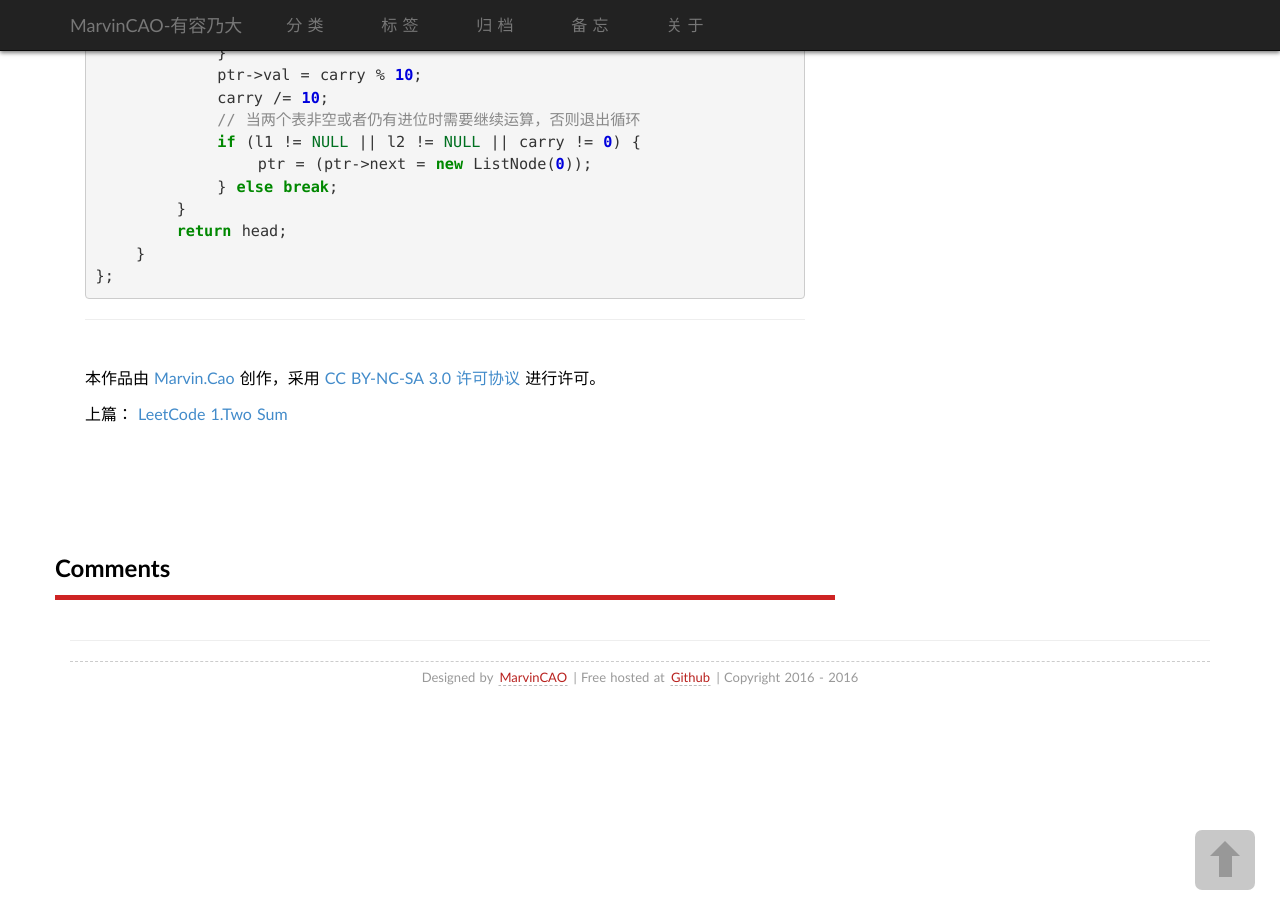
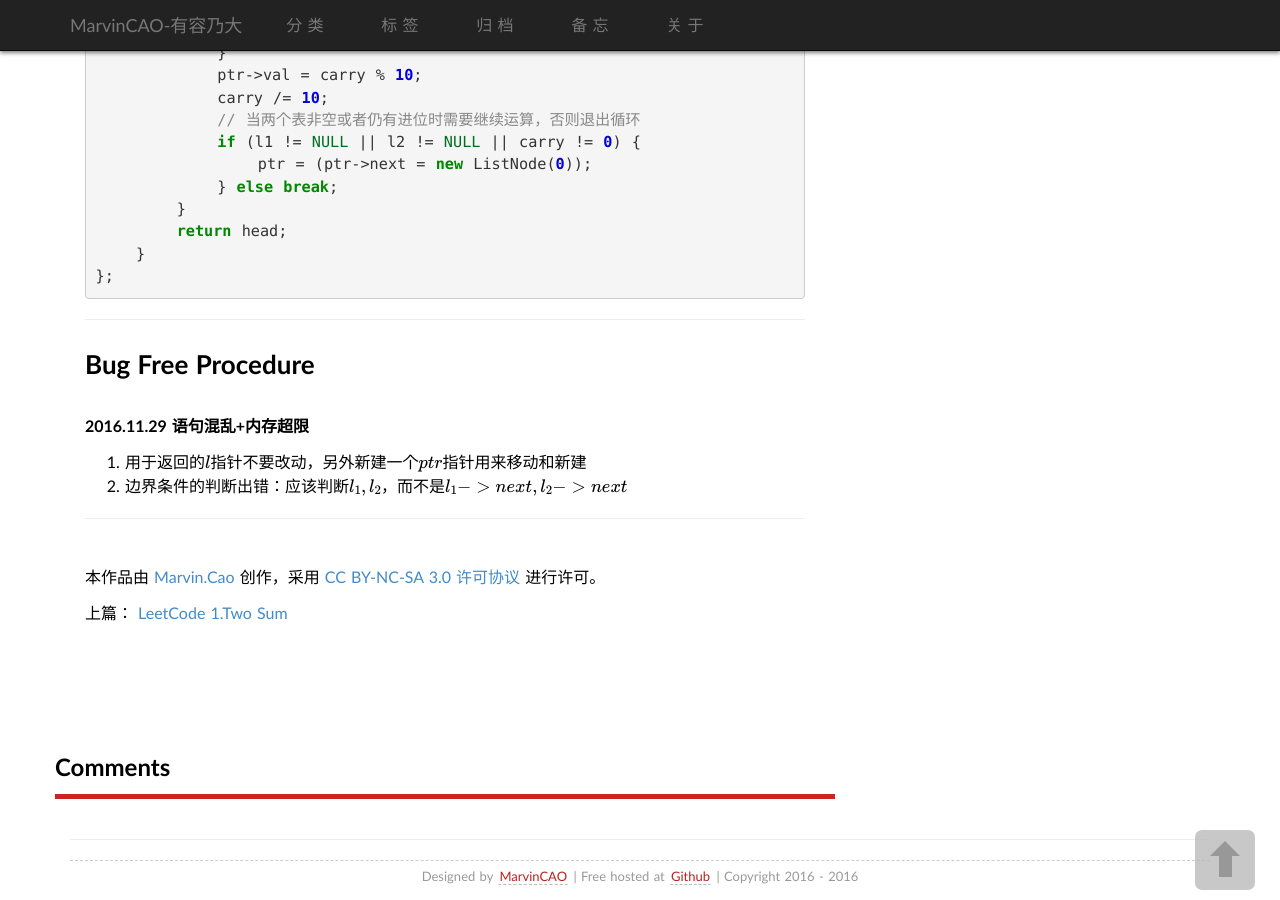
Before and after one commit to caogang/caogang.github.io, a Jekyll site: the page built from _posts/2016-11-29-LeetCode 2.md, in a window 1280 px wide and 900 px high, scrolled down 1207 px. Built offline with Jekyll 4.4.1, drawn with Linux system fonts in a browser that asks for light colours; some web fonts are replaced; formulas are drawn with MathJax 3; comment, search, counter and statistics services are not loaded.

Commit message:
Bug Free Submit

````diff
--- a/_posts/2016-11-29-LeetCode 2.md
+++ b/_posts/2016-11-29-LeetCode 2.md
@@ -56,3 +56,10 @@ public:
     }
 };
 ```
+
+---------------
+
+## Bug Free Procedure
+**2016.11.29 语句混乱+内存超限**
+1. 用于返回的$l$指针不要改动，另外新建一个$ptr$指针用来移动和新建
+2. 边界条件的判断出错：应该判断$l_1, l_2$，而不是$l_1->next, l_2->next$
````
Also changed, not shown: _posts/2016-11-29-First Blog.md (+1 -1 lines).
